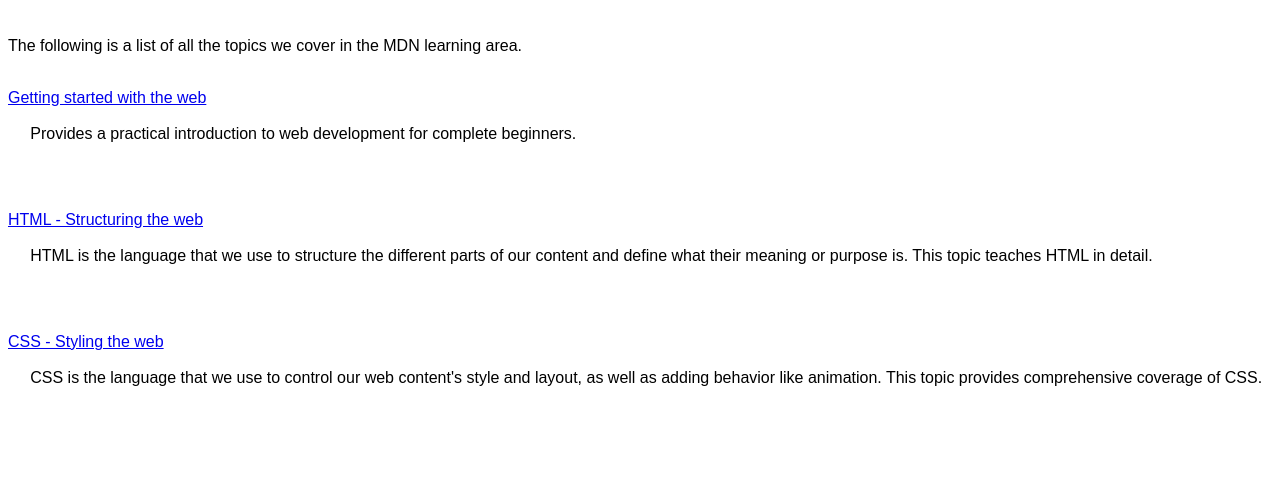
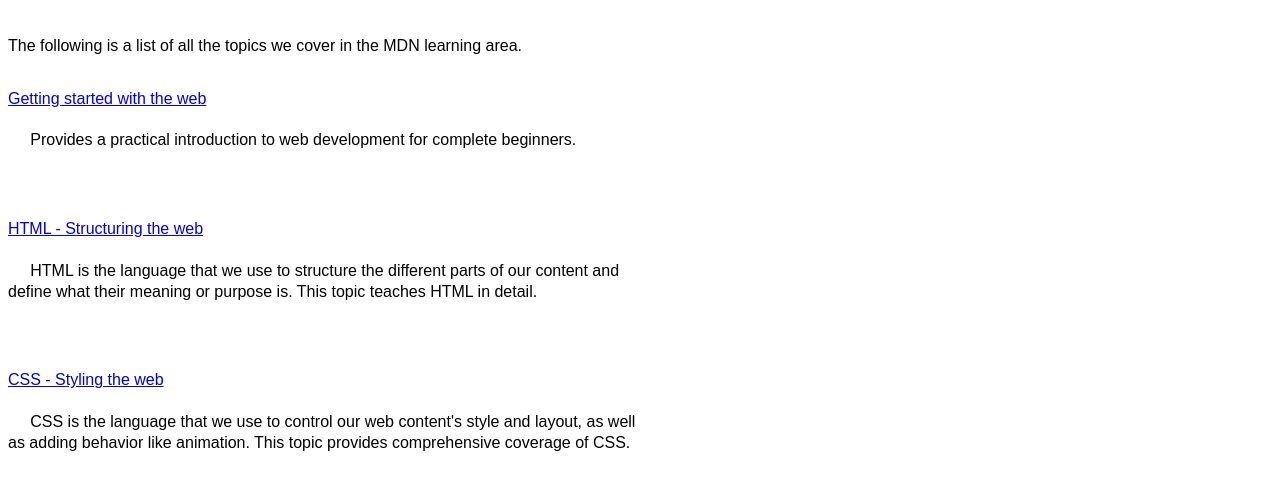
Before and after one commit to Aadarsh-Raj/rp-hw2, a plain HTML site: page index.html in a window 1280 px wide. Shown: the part 61-550 px from the top of the page. Drawn offline with nearby package versions, Linux system fonts and the light colour scheme.

Commit message:
debugged for para

```diff
--- a/index.html
+++ b/index.html
@@ -15,6 +15,10 @@
     <style>
         *{
             font-family: Arial, Helvetica, sans-serif;
+        }
+        pre{
+            text-wrap: wrap;
+            line-height: 1.3rem;
         }
     </style>
   </head>
```
